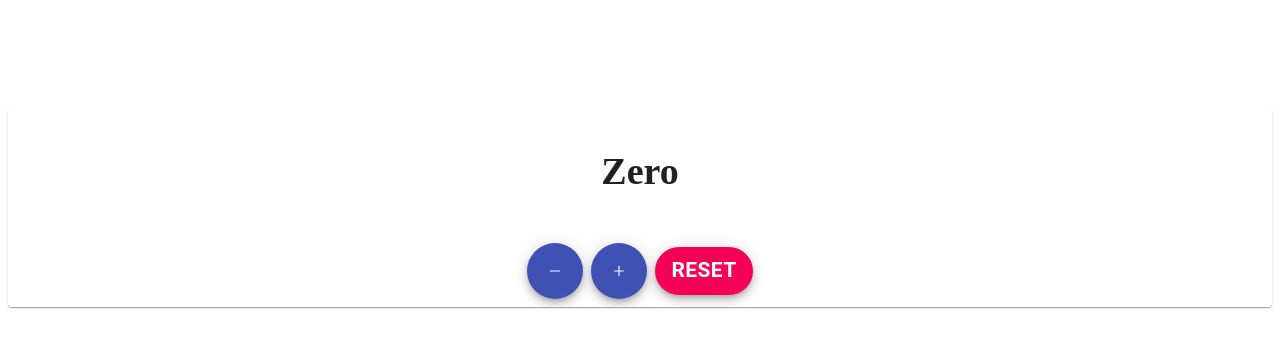
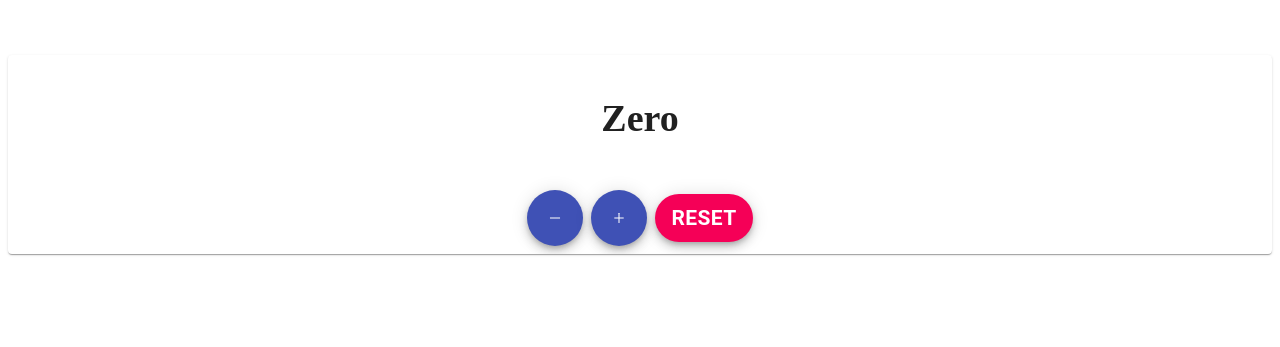
Before and after one commit to ChenzierKabrabam/react-counter-app, a React (Create React App) app: page / in a window 1280 px wide. Shown: the part 145-492 px from the top of the page. Built offline with nearby package versions, Linux system fonts and the light colour scheme.

Commit message:
Update App.js

```diff
--- a/src/App.js
+++ b/src/App.js
@@ -13,7 +13,7 @@ const styles = makeStyles({
     flexDirection: 'column',
     justifyContent: 'center',
     alignItems: 'center',
-    margin: '20% auto',
+    margin: '200px auto',
   },
   text: {
     fontSize: 38,
```
